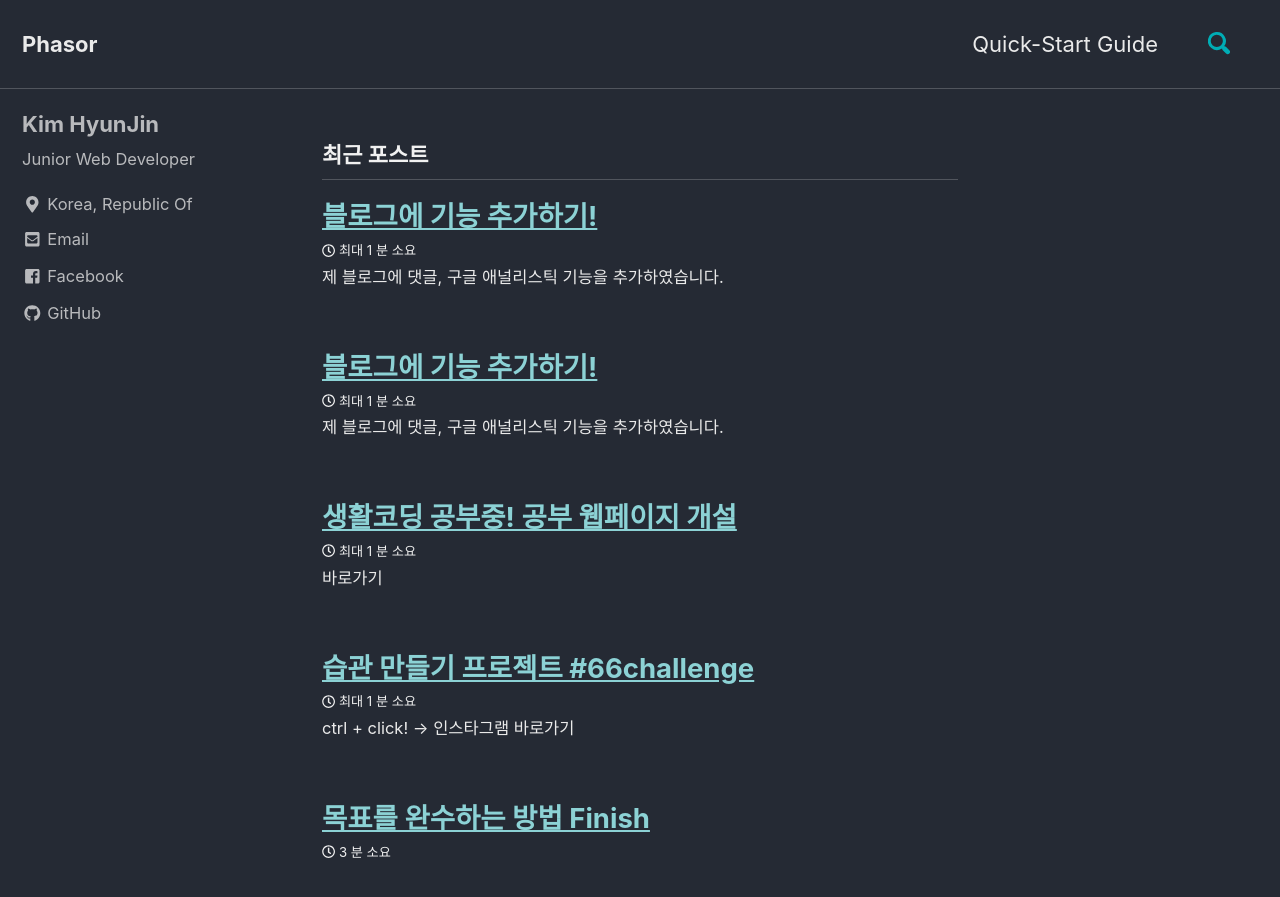
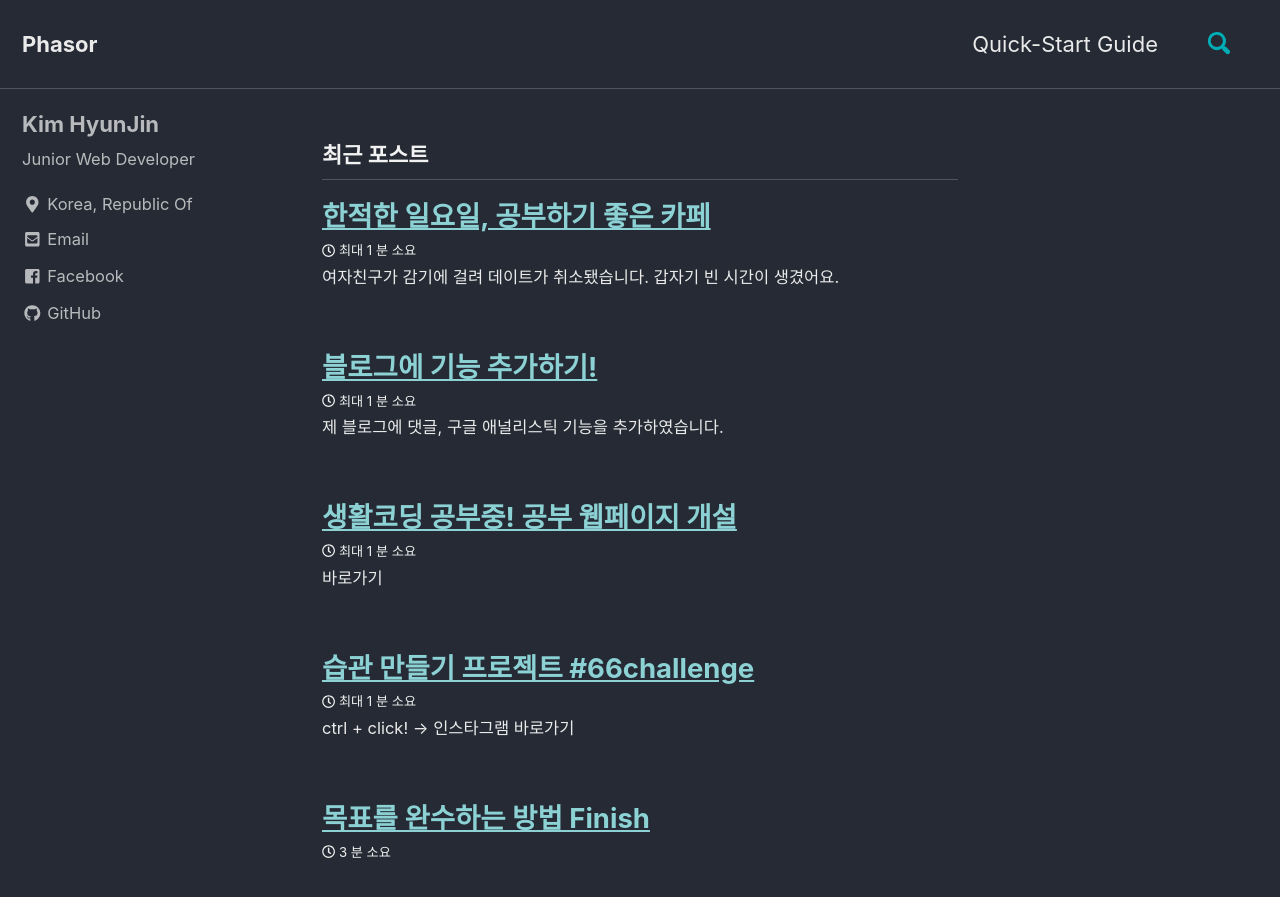
Before and after one commit to DeveloperKHJ/DeveloperKHJ.github.io, a Jekyll site: the page built from index.html, in a window 1280 px wide and 900 px high. Shown: the top 897 px of the window. Built offline with Jekyll 4.4.1, drawn with Linux system fonts in a browser that asks for light colours; cached includes are drawn as plain includes; nearby versions of some CDN libraries; the list of posts is cut into pages by our own code; some of the changed lines change nothing that is shown.

Commit message:
post update

```diff
--- a/_posts/2019-02-17-a-day-of-cafe.md
+++ b/_posts/2019-02-17-a-day-of-cafe.md
@@ -1,16 +1,37 @@
 ---
-title: "블로그에 기능 추가하기!"
-date: 2019-02-16 18:04:00 +0900
-categories: WEB Programming Google Analytics
+title: "한적한 일요일, 공부하기 좋은 카페"
+date: 2019-02-17 18:16:00 +0900
+categories: Cafe Learning
 comments: true
 ---
-제 블로그에 댓글, 구글 애널리스틱 기능을 추가하였습니다.
 
 
-![image](https://github.com/DeveloperKHJ/DeveloperKHJ.github.io/blob/master/_images/google-analytic.png?raw=true)
+여자친구가 감기에 걸려 데이트가 취소됐습니다. 갑자기 빈 시간이 생겼어요.
 
-크롬, 사파리로 접속한 결과 사용자가 2명 뜨는 것을 볼 수 있다. 이 숫자가 실시간으로 5명만 되도 엄청나게 많은 걸텐데(개인블로그를..) 그런 날이 올 수 있을까?
+일요일 오후를 어떻게 보낼까 생각하다가, 카페에 가서 책도 읽고, 유튜브도 보면서 시간을 보내기로 했습니다.
 
-여하튼 나도 구글 애널리틱스를 이용하여 유의미한 조회수가 나올 때 2019년 가장 인기있는 게시물 같은거 해보고 싶다ㅋㅋ
+아마 아실분은 아실거에요 "커피랑 도서관" 이라는 브랜드의 도서관 겸 카페입니다.
 
-그럼 오늘 포스팅은 끝!!
+영국식 라이브러리에서 영감을 받아 만든 걸로 알고 있는데 굉장히 좋더라구요, 지갑 사정 넉넉하고, 조용히 카페에서 공부하는 걸 즐기시는 분이라면 추천 드립니다!
+
+
+
+![ccl-inside](https://github.com/DeveloperKHJ/DeveloperKHJ.github.io/blob/master/_images/ccl-inside.jpg)
+우선 제가 살고있는 계양구에 있는 커피랑 도서관은 인천에 딱 하나있는 지점입니다.
+
+가까운곳에 이런 매장이 있다는게 행운이죠. 매장 전경입니다. 자리도 넉넉하고 다인실도 2개가 배치되어 있습니다.
+
+좌석 스타일도 여러개라 마음대로 원하는 자리에 앉을 수 있다는 것도 장점입니다.
+
+독서실용 좌석, 오픈형 테이블 좌석, 원 테이블 좌석 등등 옵션이 많습니다.
+
+![ccl-coffe](https://github.com/DeveloperKHJ/DeveloperKHJ.github.io/blob/master/_images/ccl-cup-of-coffe.jpg)
+또한 책장에 책들도 여러개 있어서 마음대로 볼 수 있습니다. 그래도 제일 좋은 장점은 배치되어있는 음료들을 무제한으로 마실 수 있다는 건데요.
+
+제가 방문한 계양지점은 중형 커피머신에서 마음대로 커피를 내려먹을 수 있고, 냉장고에서 레몬티, 아이스커피와 각종 차들을 즐기실 수 있습니다.
+
+가격은 한시간에 1800~2000원이고 장기간 사용자에겐 할인 혜택이 있는 것 같습니다.
+
+다음에도 시간이 비거나 공부하고 싶을 때 종종 이용할 것 같아요.
+
+그럼 오늘 포스팅은 이만~~!
```
